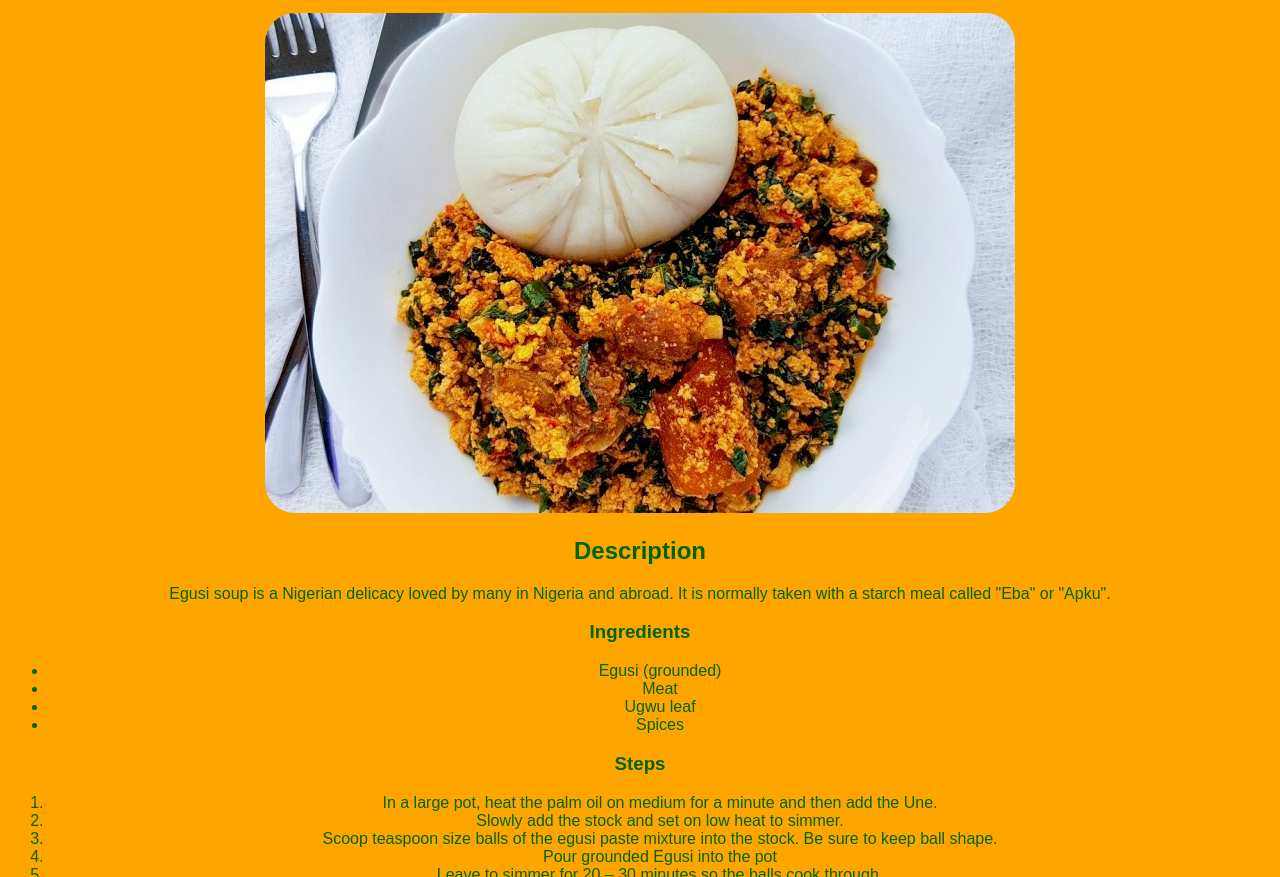
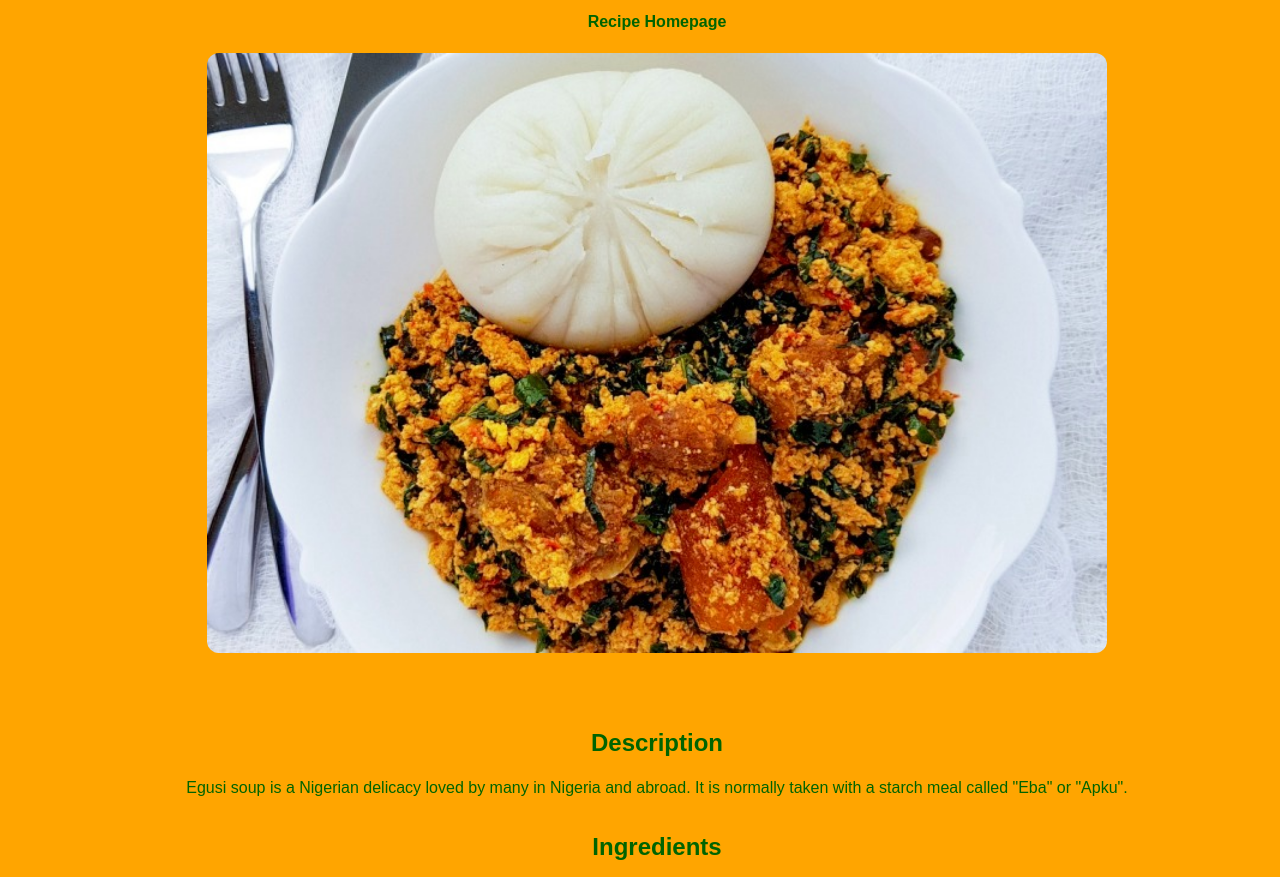
Before and after one commit to PastorHope7/odin-recipes, a plain HTML site: page recipes/egusi-soup.html in a window 1280 px wide. Shown: the part 101-978 px from the top of the page. Drawn offline with Linux system fonts and the light colour scheme.

Commit message:
Modify Code

```diff
--- a/css/main.css
+++ b/css/main.css
@@ -1,12 +1,57 @@
 /* stylesheets for odin-recipes */
+  @import url('https://fonts.googleapis.com/css2?family=Literata:opsz,wght@7..72,200&display=swap');
+
 * {
+  font-family: 'Literata', serif;
   background-color: orange;
   color: darkgreen;
   font-family: sans-serif;
   text-align: center;
+  padding: 3px;
+
+}
+
+.main-page {
+  display: flex;
+  justify-content: center;
+  width: 100vw;
+  flex-wrap: wrap;
+}
+
+.header {
+
+}
+
+.main-content {
+  margin: 5px;
+}
+
+.footer {
+
+}
+
+h1 {
+
+}
+
+h2 {
+  margin: 30px 0 0px 0;
 }
 
 img {
   border: 20px bold darkgreen;
-  border-radius: 30px;
+  border-radius: 15px;
+  width: 95%;
 }/*# sourceMappingURL=main.css.map */
+
+ul {
+  list-style-type: none;
+}
+
+a {
+  text-decoration: none;
+}
+
+li {
+margin: 5px;
+}
--- a/recipes/egusi-soup.html
+++ b/recipes/egusi-soup.html
@@ -7,44 +7,50 @@
     <title>Egusi Soup - The Odin Project</title>
     <link rel="stylesheet" href="../css/main.css"></head>
 <body>
-    <h1>Egusi soup</h1>
+  <div class="main-page">
+    <div class="header">
+
+    </div>
+    <div class="main-content">
+      <h1>Egusi Soup</h1>
       <p><a href="../index.html"><b>Recipe Homepage</b></a></p>
       <img src="../images/egusi.jpg" alt="image of egusi soup">
+      <br>
+      <br>
+      <br>
       <h2>Description</h2>
-    <p>Egusi soup is a Nigerian delicacy loved by many
-        in Nigeria and abroad. It is normally taken with a
-        starch meal called "Eba" or "Apku".
+      <p>Egusi soup is a Nigerian delicacy loved by many in Nigeria and abroad. It is normally taken with a starch meal called "Eba" or "Apku".
       </p>
-    <h3>Ingredients</h3>
+
+
+      <h2>Ingredients</h2>
       <ul>
           <li>Egusi (grounded)</li>
           <li>Meat</li>
           <li>Ugwu leaf</li>
           <li>Spices</li>
       </ul>
-    <h3>Steps</h3>
+
+      <h2>Steps</h2>
       <ol>
-        <li>In a large pot, heat the palm oil
-            on medium for a minute and then add the Une.</li>
+          <li>In a large pot, heat the palm oil on medium for a minute and then add the Une.</li>
           <li>Slowly add the stock and set on low heat to simmer.</li>
-        <li>Scoop teaspoon size balls of the egusi paste
-            mixture into the stock. Be sure to keep ball shape. </li>
-        <li>
-            Pour grounded Egusi into the pot
-        </li>
+          <li>Scoop teaspoon size balls of the egusi paste mixture into the stock. Be sure to keep ball shape. </li>
+          <li>Pour grounded Egusi into the pot</li>
           <li>Leave to simmer for 20 – 30 minutes so the balls cook through.</li>
           <li>Add the meat and fish and other bits which you’d like to use.</li>
           <li>Add cut-up pumpkin leaves. </li>
           <li>Add the waterleaf. </li>
-        <li>Stir and put a lid on the pot and allow cook for 7–10 minutes,
-            till the leaves wilt.</li>
+          <li>Stir and put a lid on the pot and allow cook for 7–10 minutes, till the leaves wilt.</li>
           <li>Add the bitter leaf.  Leave the lid off while the
               cooking finishes for another 5-10 minutes. </li>
           <li>Stir, check seasoning and adjust accordingly.</li>
           <li>Now you can sit back and enjoy your delicious <em>Nigerian</em> Egusi Soup!</li>
+      </ol>
+    </div>
+    <div class="footer">
 
-
-
-    </ol>
+    </div>
+  </div>
 </body>
 </html>
```
Also changed, not shown: index.html (+15 -5 lines). Lines whose indentation alone changed are shown as unchanged.
